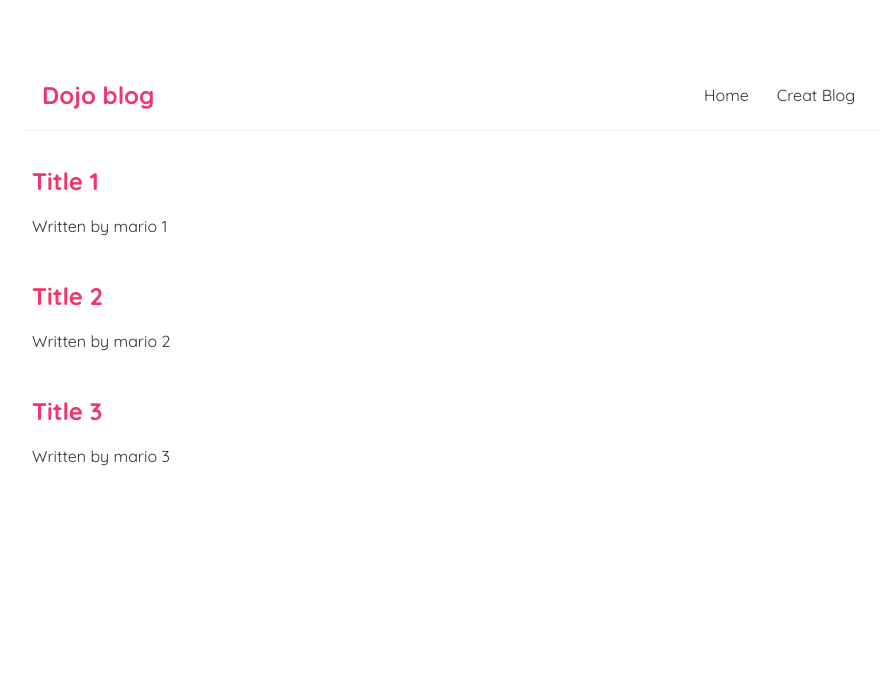
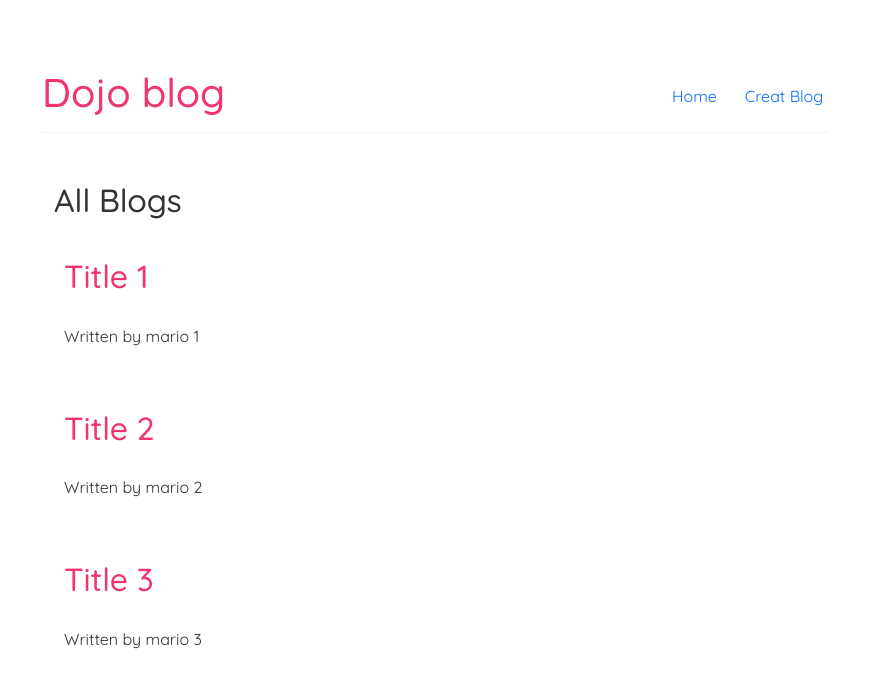
Before and after one commit to akhilshaji86/react-js, a React (Create React App) app in the folder dojo-blog/: page / in a window 1280 px wide. Shown: the top 686 px of the page, without its empty margins (106-991 px from the left). Built offline with nearby package versions, Linux system fonts and the light colour scheme.

Commit message:
added bootstrap and episode 11

```diff
--- a/dojo-blog/package.json
+++ b/dojo-blog/package.json
@@ -6,6 +6,7 @@
     "@testing-library/jest-dom": "^5.16.5",
     "@testing-library/react": "^13.4.0",
     "@testing-library/user-event": "^13.5.0",
+    "bootstrap": "^5.2.2",
     "react": "^18.2.0",
     "react-dom": "^18.2.0",
     "react-scripts": "5.0.1",
--- /dev/null
+++ b/dojo-blog/src/Bloglist.js
@@ -0,0 +1,17 @@
+const BlogList=({blogs,title}) => {
+    return (
+        <div className="blog-list">
+            <h2 className="pt-5">{title}</h2>
+            {blogs.map((blog) => (
+                <div className="preview" key={blog.id}>
+                    <h2>{blog.title}</h2>
+                    <p>Written by {blog.author}</p>
+                </div>
+            ))
+            }
+        </div>
+    );
+}
+
+export default BlogList
+    ;
--- a/dojo-blog/src/Home.js
+++ b/dojo-blog/src/Home.js
@@ -1,4 +1,5 @@
 import {useState} from "react";
+import BlogList from "./Bloglist";
 
 const HomePage=() => {
     const [blogs,setBlogs]=useState([
@@ -8,12 +9,7 @@ const HomePage=() => {
     ])
     return (
         <div className="container">
-            {blogs.map((blog) => (
-                <div className="preview" key={blog.id}>
-                    <h2>{blog.title}</h2>
-                    <p>Written by {blog.author}</p>
-                </div>
-            ))}
+            <BlogList blogs={blogs} title="All Blogs"></BlogList>
         </div>
     );
 }
--- a/dojo-blog/src/index.js
+++ b/dojo-blog/src/index.js
@@ -2,7 +2,7 @@ import React from 'react';
 import ReactDOM from 'react-dom/client';
 import App from './App';
 import './index.css';
-
+import 'bootstrap/dist/css/bootstrap.css';
 const root = ReactDOM.createRoot(document.getElementById('root'));
 root.render(
   <React.StrictMode>
```
Also changed, not shown: 1 other file (tests, documents, lock files or other folders).
